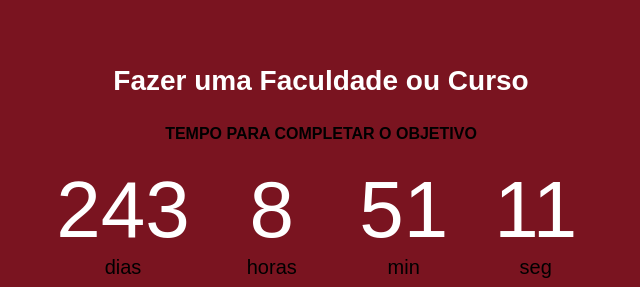
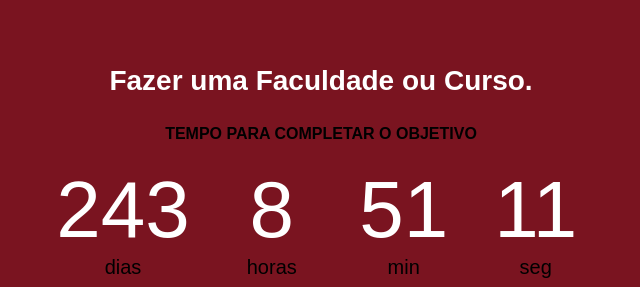
Before and after one commit to wfs1357/projetodevida_wesley, a plain HTML site: page index.html in a window 1280 px wide. Both pictures are taken after a click on the button "Entrar Numa Faculdade ou Curso". Shown: the part 183-470 px from the top of the page, 319-959 px from the left. Drawn offline with Linux system fonts and the light colour scheme.

Commit message:
etertretrettrrrrrre

```diff
--- a/index.html
+++ b/index.html
@@ -64,7 +64,7 @@
 </div>
 </div>
 <div class="aba-conteudo">
-<h3 class="aba-conteudo-titulo-principal">Fazer uma Faculdade ou Curso</h3>
+<h3 class="aba-conteudo-titulo-principal">Fazer uma Faculdade ou Curso.</h3>
 <h4 class="aba-conteudo-titulo-secundario">Tempo para completar o objetivo</h4>
 <div class="contador">
 <div class="contador-digito">
```
